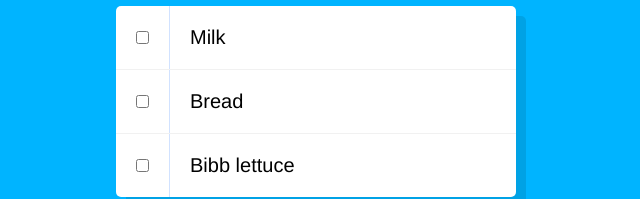
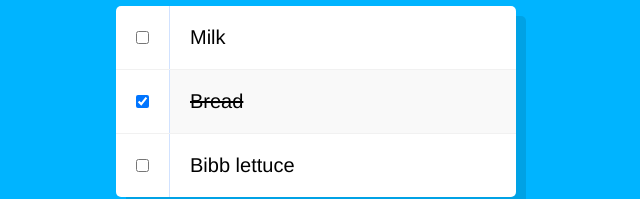
Before and after one commit to dstrus/thing-list, a React (Create React App) app: page / in a window 1280 px wide. Shown: the part 183-382 px from the top of the page, without its empty margins (324-964 px from the left). Built offline with nearby package versions, Linux system fonts and the light colour scheme; a web font is replaced by a local one.

Commit message:
Add completed field

```diff
--- a/src/App.js
+++ b/src/App.js
@@ -8,9 +8,9 @@ class App extends Component {
     super()
     this.state = {
       things: {
-        'thing-1': { id: 'thing-1', name: 'Milk' },
-        'thing-2': { id: 'thing-2', name: 'Bread' },
-        'thing-3': { id: 'thing-3', name: 'Bibb lettuce' },
+        'thing-1': { id: 'thing-1', name: 'Milk', completed: false },
+        'thing-2': { id: 'thing-2', name: 'Bread', completed: true },
+        'thing-3': { id: 'thing-3', name: 'Bibb lettuce', completed: false },
       }
     }
   }
--- a/src/ThingList.js
+++ b/src/ThingList.js
@@ -3,7 +3,7 @@ import React from 'react'
 const Thing = ({ thing }) => {
   return (
     <li className="thing">
-      <input type="checkbox"/>
+      <input type="checkbox" defaultChecked={thing.completed} />
       <p>{thing.name}</p>
     </li>
   )
```
